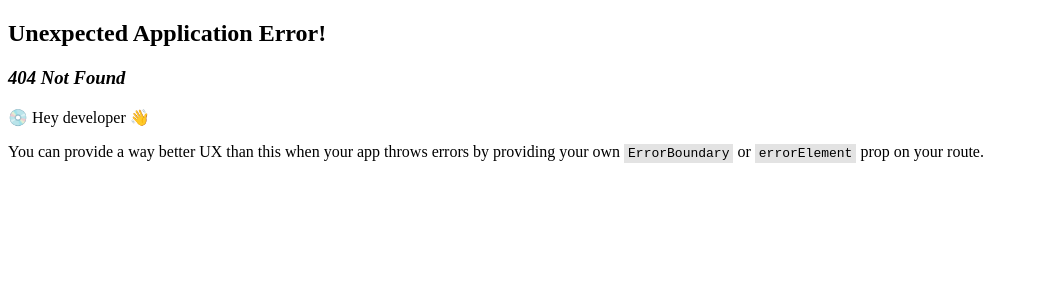
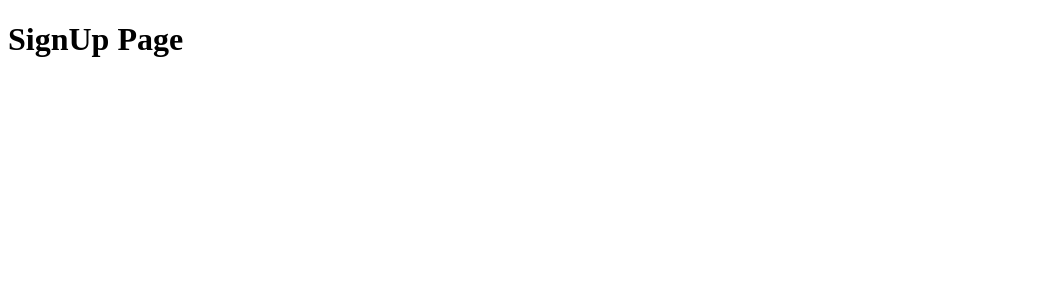
Before and after one commit to sharozecodes/fudo-fitness-app-frontend, a React (Create React App) app: page /signup in a window 1280 px wide. Before the commit this address had no page. Shown: the top 300 px of the page, without its empty margins (0-1039 px from the left). Built offline with nearby package versions, Linux system fonts and the light colour scheme.

Commit message:
adds signup route

```diff
--- a/src/components/NavBar.js
+++ b/src/components/NavBar.js
@@ -10,6 +10,9 @@ function NavBar() {
       <NavLink exact to="/login" activeClassName="active">
         Login
       </NavLink>
+      <NavLink exact to="/signup" activeClassName="active">
+        Signup
+      </NavLink>
     </div>
   );
 }
--- a/src/index.js
+++ b/src/index.js
@@ -3,6 +3,7 @@ import ReactDOM from "react-dom/client";
 import App from "./components/App";
 import Login from "./pages/Login";
 import { createBrowserRouter, RouterProvider } from "react-router-dom";
+import SignUp from "./pages/SignUp";
 
 const router = createBrowserRouter([
   {
@@ -12,6 +13,10 @@ const router = createBrowserRouter([
   {
     path: "/login",
     element: <Login />,
+  },
+  {
+    path: "/signup",
+    element: <SignUp />,
   },
   // {
   //   path: "/:zodiacSign",
--- /dev/null
+++ b/src/pages/SignUp.js
@@ -0,0 +1,11 @@
+import React from "react";
+
+function SignUp() {
+  return (
+    <div>
+      <h1>SignUp Page</h1>
+    </div>
+  );
+}
+
+export default SignUp;
```
